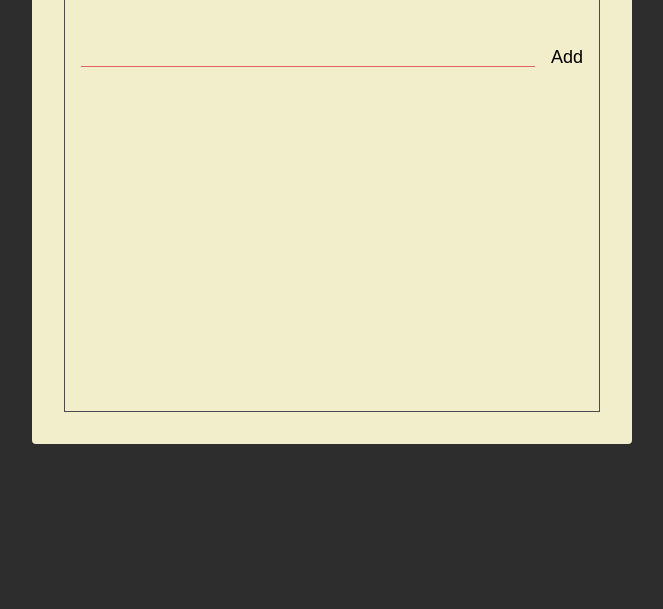
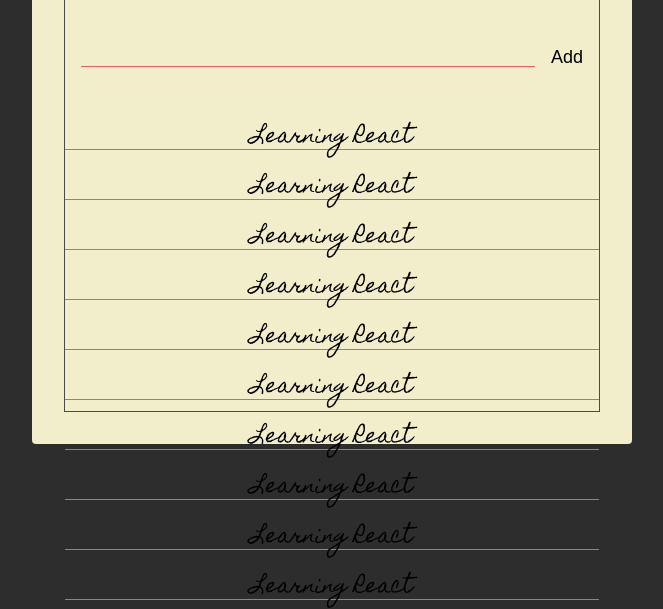
Before and after one commit to ezaatama/react-course-starter, a website: page index.html in a window 1280 px wide. Shown: the part 256-865 px from the top of the page, without its empty margins (308-971 px from the left). Before the commit the page ends 800 px from the top, so only its background shows below. Drawn offline with Linux system fonts and the light colour scheme.

Commit message:
add todo

```diff
--- a/index.html
+++ b/index.html
@@ -27,6 +27,39 @@
             <button class="add-btn">Add</button>
           </form>
         </section>
+
+        <section class="todos">
+          <div class="todo">
+            <span class="todo-text">Learning React</span>
+          </div>
+          <div class="todo">
+            <span class="todo-text">Learning React</span>
+          </div>
+          <div class="todo">
+            <span class="todo-text">Learning React</span>
+          </div>
+          <div class="todo">
+            <span class="todo-text">Learning React</span>
+          </div>
+          <div class="todo">
+            <span class="todo-text">Learning React</span>
+          </div>
+          <div class="todo">
+            <span class="todo-text">Learning React</span>
+          </div>
+          <div class="todo">
+            <span class="todo-text">Learning React</span>
+          </div>
+          <div class="todo">
+            <span class="todo-text">Learning React</span>
+          </div>
+          <div class="todo">
+            <span class="todo-text">Learning React</span>
+          </div>
+          <div class="todo">
+            <span class="todo-text">Learning React</span>
+          </div>
+        </section>
       </div>
     </div>
   </body>
--- a/style.css
+++ b/style.css
@@ -8,10 +8,15 @@
 
 :root {
   --main-red-color: #e06262;
+  --main-black-color: #4b4b4b;
 }
 
 .main-red-color {
   color: var(--main-red-color);
+}
+
+.main-black-color {
+  color: var(--main-black-color);
 }
 
 body {
@@ -41,10 +46,11 @@
 }
 
 .frame {
-  border: 1px solid #4b4b4b;
+  border: 1px solid var(--main-black-color);
   height: 100%;
   display: flex;
   flex-direction: column;
+  justify-content: space-between;
 }
 
 .header {
@@ -55,6 +61,7 @@
 .header-title {
   flex: 1;
   text-align: center;
+  color: var(--main-black-color);
   font-size: 3.6rem;
   font-family: "Homemade Apple", sans-serif;
   text-transform: lowercase;
@@ -68,6 +75,14 @@
   border: unset;
   outline: unset;
   cursor: pointer;
+}
+
+.header-btn.main-red-color-btn:active {
+  text-shadow: 1px 1px 2px var(--main-red-color);
+}
+
+.header-btn.main-black-color-btn:active {
+  text-shadow: 1px 1px 2px var(--main-black-color);
 }
 
 .add {
@@ -101,3 +116,25 @@
   border: unset;
   outline: unset;
 }
+
+.todos {
+  display: flex;
+  flex-direction: column;
+}
+
+.todo {
+  position: relative;
+  flex: 1 0 auto;
+  text-align: center;
+  min-height: 34px;
+  margin: 16px 0 0;
+  font-family: "Homemade Apple", sans-serif;
+  font-size: 20px;
+  border-bottom: 1px solid var(--main-red-color);
+}
+
+.todo-text {
+  position: absolute;
+  left: 50%;
+  transform: translate(-50%);
+}
```
